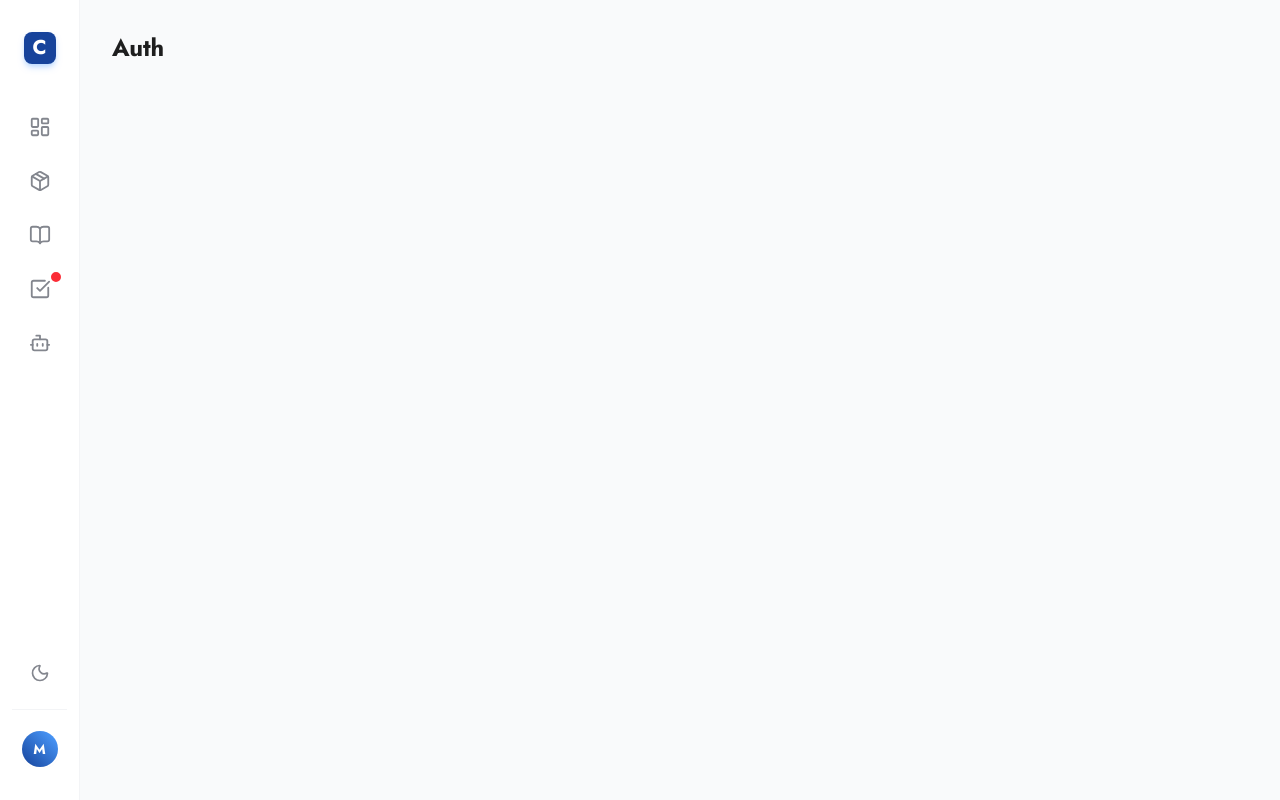
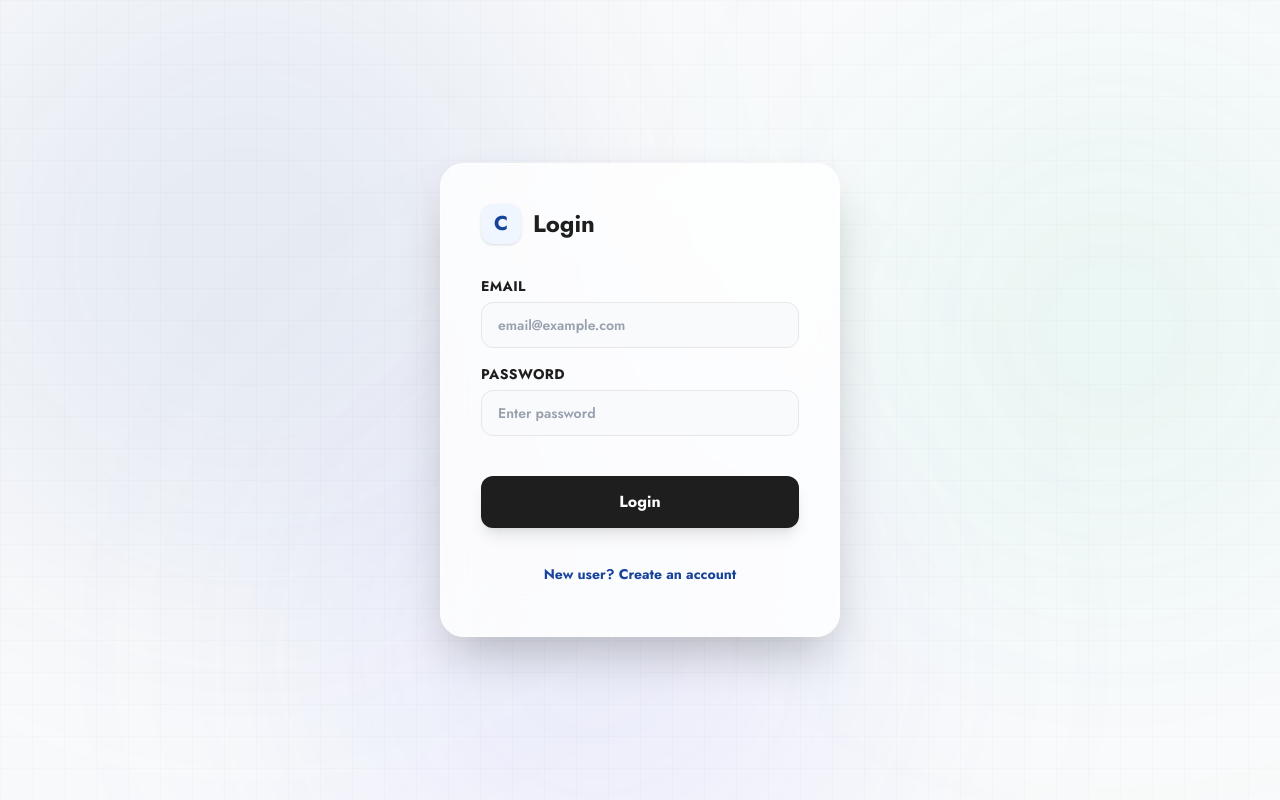
Before and after one commit to avinavkaushal/cura, a React (Vite) app: page /auth in a window 1280 px wide. Before the commit this address had no page. Built offline with nearby package versions, Linux system fonts and the light colour scheme.

Commit message:
fixed auth page

```diff
--- a/src/App.jsx
+++ b/src/App.jsx
@@ -7,7 +7,8 @@ import Ledger from './components/Ledger';
 import ApprovalQueue from './components/ApprovalQueue';
 import Automations from './components/Automations';
 import { ThemeProvider } from './context/ThemeContext';
-import { initializeRobustDatabase } from './seedData';
+import Auth from './components/Auth';
+
 
 
 import { db } from './firebase';
@@ -16,16 +17,32 @@ import { ref, set, push } from "firebase/database";
 function App() {
   const location = useLocation();
   const currentPath = location.pathname.replace('/', '') || 'dashboard';
-/*
-  useEffect(() => {
-    initializeRobustDatabase();
-  }, []);*/
+
+  // Fake auth state (we'll connect to Firebase later)
+  const [isAuthenticated, setIsAuthenticated] = useState(false);
 
   const [badges] = useState({
     approvals: 2,
     inventory: 0
   });
 
+  // If not authenticated, only show the Auth page without the Sidebar
+  if (!isAuthenticated) {
+    return (
+      <ThemeProvider>
+        <div className="flex min-h-screen bg-gray-50 dark:bg-gray-950 font-jost text-cura-dark dark:text-gray-100 transition-colors duration-300">
+          <div className="flex-1">
+            <Routes>
+              <Route path="/auth" element={<Auth onLoginSuccess={() => setIsAuthenticated(true)} />} />
+              <Route path="*" element={<Navigate to="/auth" replace />} />
+            </Routes>
+          </div>
+        </div>
+      </ThemeProvider>
+    );
+  }
+
+  // Once authenticated, show the full Dashboard with Sidebar
   return (
     <ThemeProvider>
       <div className="flex min-h-screen bg-gray-50 dark:bg-gray-950 font-jost text-cura-dark dark:text-gray-100 transition-colors duration-300">
@@ -49,6 +66,7 @@ function App() {
             <Route path="/ledger" element={<Ledger />} />
             <Route path="/approvals" element={<ApprovalQueue />} />
             <Route path="/automations" element={<Automations />} />
+            <Route path="*" element={<Navigate to="/dashboard" replace />} />
           </Routes>
         </main>
       </div>
--- a/src/components/Auth.jsx
+++ b/src/components/Auth.jsx
@@ -1,6 +1,5 @@
 // src/Auth.jsx
 import React, { useState } from 'react';
-import './Auth.css';
 
 const Auth = ({ onLoginSuccess }) => {
   const [isLoginView, setIsLoginView] = useState(true);
@@ -24,50 +23,111 @@ const Auth = ({ onLoginSuccess }) => {
   };
 
   return (
-    <div className="auth-page-wrapper">
-      <div className="auth-container">
-        <div className="header-group">
-          <div className="logo-square">C</div>
-          <h2 className="auth-title">{isLoginView ? 'Login' : 'Sign Up'}</h2>
+    <div className="relative flex justify-center items-center min-h-screen bg-gray-50 dark:bg-gray-950 p-4 font-jost overflow-hidden">
+
+      {/* Animated Fintech Background Elements */}
+      <div className="absolute inset-0 z-0 flex justify-center items-center overflow-hidden pointer-events-none">
+        <div className="absolute w-[600px] h-[600px] bg-cura-blue/20 dark:bg-cura-blue/10 rounded-full mix-blend-multiply dark:mix-blend-lighten filter blur-[120px] opacity-40 dark:opacity-20 animate-blob top-0 -left-20"></div>
+        <div className="absolute w-[500px] h-[500px] bg-emerald-500/20 dark:bg-emerald-500/10 rounded-full mix-blend-multiply dark:mix-blend-lighten filter blur-[120px] opacity-30 dark:opacity-10 animate-blob animation-delay-2000 top-20 -right-20"></div>
+        <div className="absolute w-[550px] h-[550px] bg-indigo-500/20 dark:bg-indigo-500/10 rounded-full mix-blend-multiply dark:mix-blend-lighten filter blur-[120px] opacity-40 dark:opacity-20 animate-blob animation-delay-4000 -bottom-32 left-1/4"></div>
+
+        {/* Extremely Subtle Grid overlay */}
+        <div className="absolute inset-0 bg-[linear-gradient(to_right,#80808008_1px,transparent_1px),linear-gradient(to_bottom,#80808008_1px,transparent_1px)] dark:bg-[linear-gradient(to_right,#ffffff05_1px,transparent_1px),linear-gradient(to_bottom,#ffffff05_1px,transparent_1px)] bg-[size:32px_32px]"></div>
+      </div>
+
+      <div className="relative z-10 w-full max-w-[400px] bg-white/80 dark:bg-gray-900/80 backdrop-blur-xl rounded-3xl shadow-2xl border border-white/50 dark:border-gray-800/50 p-8 md:p-10 transition-all">
+        <div className="flex items-center gap-3 mb-8">
+          <div className="w-10 h-10 flex items-center justify-center bg-blue-50 dark:bg-cura-blue/20 text-cura-blue dark:text-blue-400 font-bold rounded-xl text-xl shadow-sm">
+            C
+          </div>
+          <h2 className="text-2xl font-bold text-cura-dark dark:text-gray-100 m-0">
+            {isLoginView ? 'Login' : 'Sign Up'}
+          </h2>
         </div>
 
         {isLoginView ? (
           /* LOGIN FORM */
-          <form onSubmit={handleLoginSubmit}>
-            <div className="form-group">
-              <label>Name</label>
-              <input type="text" placeholder="Your Name" required />
+          <form onSubmit={handleLoginSubmit} className="space-y-4">
+            <div>
+              <label className="block text-sm font-bold text-cura-dark dark:text-gray-300 mb-1.5 uppercase tracking-wide">
+                Email
+              </label>
+              <input
+                type="email"
+                placeholder="email@example.com"
+                required
+                className="w-full px-4 py-3 bg-gray-50 dark:bg-gray-800 border border-gray-200 dark:border-gray-700 text-cura-dark dark:text-gray-200 text-sm font-semibold rounded-xl focus:outline-none focus:ring-2 focus:ring-cura-blue/30 transition-all placeholder:text-gray-400 dark:placeholder:text-gray-500"
+              />
             </div>
-            <div className="form-group">
-              <label>Password</label>
-              <input type="password" placeholder="••••••••" required />
+            <div>
+              <label className="block text-sm font-bold text-cura-dark dark:text-gray-300 mb-1.5 uppercase tracking-wide">
+                Password
+              </label>
+              <input
+                type="password"
+                placeholder="Enter password"
+                required
+                className="w-full px-4 py-3 bg-gray-50 dark:bg-gray-800 border border-gray-200 dark:border-gray-700 text-cura-dark dark:text-gray-200 text-sm font-semibold rounded-xl focus:outline-none focus:ring-2 focus:ring-cura-blue/30 transition-all placeholder:text-gray-400 dark:placeholder:text-gray-500"
+              />
             </div>
-            <button type="submit" className="btn btn-primary">Login</button>
-            <button type="button" onClick={toggleView} className="btn btn-secondary">
+            <button type="submit" className="w-full mt-6 py-3.5 bg-cura-dark dark:bg-cura-blue text-white font-bold rounded-xl hover:bg-black dark:hover:bg-blue-600 transition-colors shadow-lg">
+              Login
+            </button>
+            <button type="button" onClick={toggleView} className="w-full mt-2 py-3 bg-transparent text-cura-blue dark:text-blue-400 font-bold rounded-xl hover:bg-blue-50 dark:hover:bg-blue-900/20 transition-colors text-sm">
               New user? Create an account
             </button>
           </form>
         ) : (
           /* SIGNUP FORM */
-          <form onSubmit={handleSignupSubmit}>
-            <div className="form-group">
-              <label>Full Name</label>
-              <input type="text" placeholder="John Doe" required />
+          <form onSubmit={handleSignupSubmit} className="space-y-4">
+            <div>
+              <label className="block text-sm font-bold text-cura-dark dark:text-gray-300 mb-1.5 uppercase tracking-wide">
+                Full Name
+              </label>
+              <input
+                type="text"
+                placeholder="John Doe"
+                required
+                className="w-full px-4 py-3 bg-gray-50 dark:bg-gray-800 border border-gray-200 dark:border-gray-700 text-cura-dark dark:text-gray-200 text-sm font-semibold rounded-xl focus:outline-none focus:ring-2 focus:ring-cura-blue/30 transition-all placeholder:text-gray-400 dark:placeholder:text-gray-500"
+              />
             </div>
-            <div className="form-group">
-              <label>Email</label>
-              <input type="email" placeholder="email@orphanage.com" required />
+            <div>
+              <label className="block text-sm font-bold text-cura-dark dark:text-gray-300 mb-1.5 uppercase tracking-wide">
+                Email
+              </label>
+              <input
+                type="email"
+                placeholder="email@example.com"
+                required
+                className="w-full px-4 py-3 bg-gray-50 dark:bg-gray-800 border border-gray-200 dark:border-gray-700 text-cura-dark dark:text-gray-200 text-sm font-semibold rounded-xl focus:outline-none focus:ring-2 focus:ring-cura-blue/30 transition-all placeholder:text-gray-400 dark:placeholder:text-gray-500"
+              />
             </div>
-            <div className="form-group">
-              <label>Orphanage Name</label>
-              <input type="text" placeholder="Enter Orphanage Name" required />
+            <div>
+              <label className="block text-sm font-bold text-cura-dark dark:text-gray-300 mb-1.5 uppercase tracking-wide">
+                Orphanage Name
+              </label>
+              <input
+                type="text"
+                placeholder="Enter Orphanage Name"
+                required
+                className="w-full px-4 py-3 bg-gray-50 dark:bg-gray-800 border border-gray-200 dark:border-gray-700 text-cura-dark dark:text-gray-200 text-sm font-semibold rounded-xl focus:outline-none focus:ring-2 focus:ring-cura-blue/30 transition-all placeholder:text-gray-400 dark:placeholder:text-gray-500"
+              />
             </div>
-            <div className="form-group">
-              <label>Create Password</label>
-              <input type="password" placeholder="••••••••" required />
+            <div>
+              <label className="block text-sm font-bold text-cura-dark dark:text-gray-300 mb-1.5 uppercase tracking-wide">
+                Create Password
+              </label>
+              <input
+                type="password"
+                placeholder="Create a password"
+                required
+                className="w-full px-4 py-3 bg-gray-50 dark:bg-gray-800 border border-gray-200 dark:border-gray-700 text-cura-dark dark:text-gray-200 text-sm font-semibold rounded-xl focus:outline-none focus:ring-2 focus:ring-cura-blue/30 transition-all placeholder:text-gray-400 dark:placeholder:text-gray-500"
+              />
             </div>
-            <button type="submit" className="btn btn-primary">Create Account</button>
-            <button type="button" onClick={toggleView} className="btn btn-secondary">
+            <button type="submit" className="w-full mt-6 py-3.5 bg-cura-dark dark:bg-cura-blue text-white font-bold rounded-xl hover:bg-black dark:hover:bg-blue-600 transition-colors shadow-lg">
+              Create Account
+            </button>
+            <button type="button" onClick={toggleView} className="w-full mt-2 py-3 bg-transparent text-cura-blue dark:text-blue-400 font-bold rounded-xl hover:bg-blue-50 dark:hover:bg-blue-900/20 transition-colors text-sm">
               Already have an account? Login
             </button>
           </form>
--- a/src/index.css
+++ b/src/index.css
@@ -21,3 +21,22 @@ body {
 html, body {
   @apply transition-colors duration-300 ease-in-out bg-gray-50 dark:bg-gray-950;
 }
+
+@keyframes blob {
+  0% { transform: translate(0px, 0px) scale(1); }
+  33% { transform: translate(30px, -50px) scale(1.1); }
+  66% { transform: translate(-20px, 20px) scale(0.9); }
+  100% { transform: translate(0px, 0px) scale(1); }
+}
+
+.animate-blob {
+  animation: blob 20s infinite alternate;
+}
+
+.animation-delay-2000 {
+  animation-delay: 5s;
+}
+
+.animation-delay-4000 {
+  animation-delay: 10s;
+}
```
Also changed, not shown: src/components/Auth.css (deleted, +0 -97 lines).
